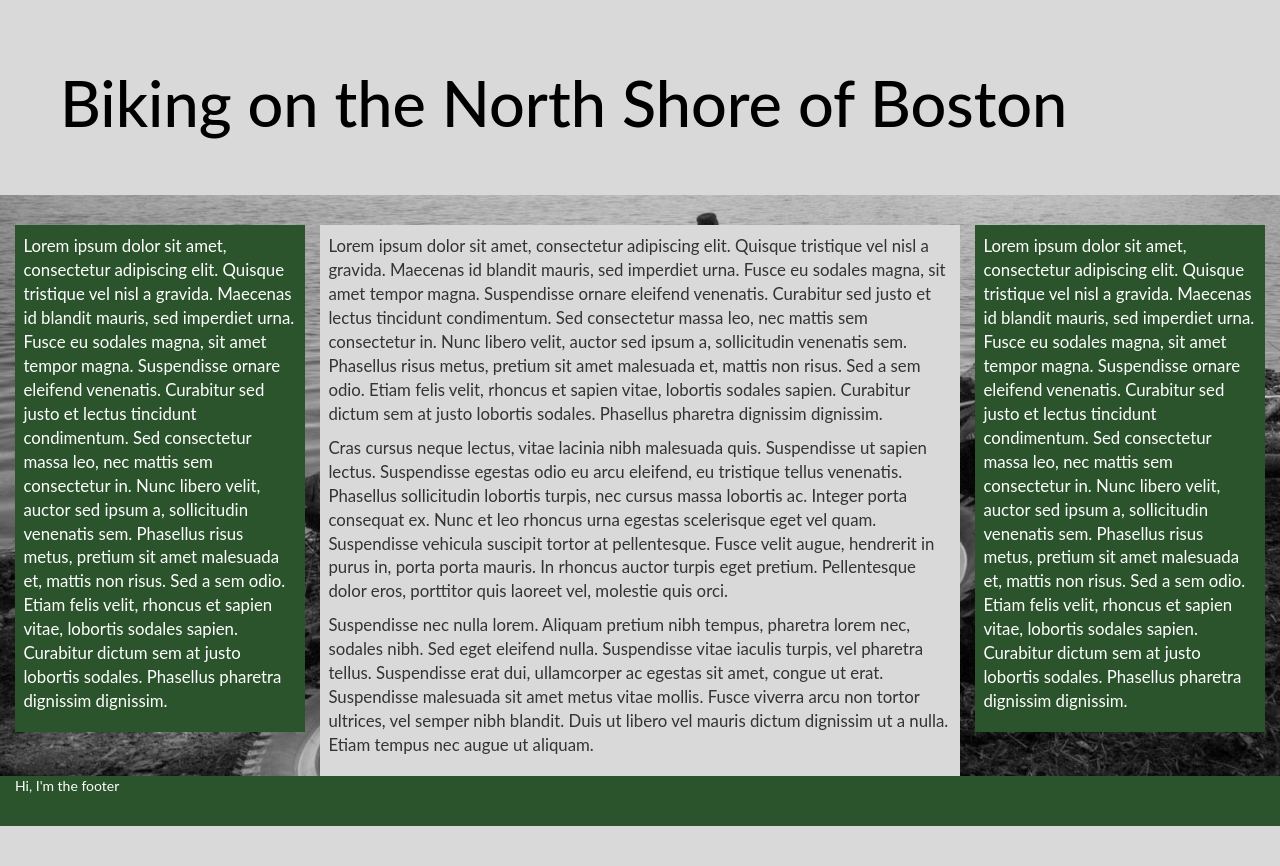
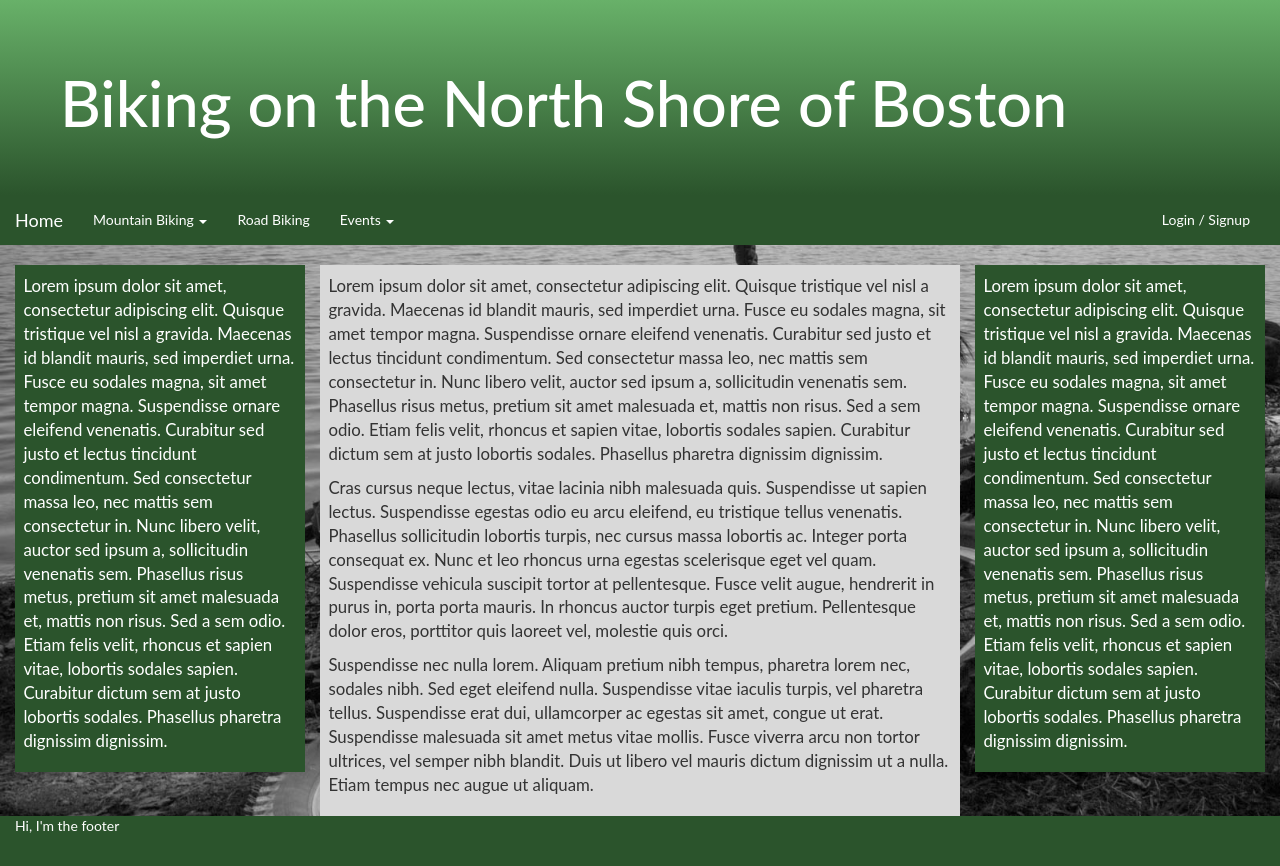
Before and after one commit to ambielecki/biking, a PHP site: page / in a window 1280 px wide. Before the commit the page ends 826 px from the top, so only its background shows below. Run offline with PHP 8.4, Linux system fonts and the light colour scheme.

Commit message:
moved to scss

```diff
--- a/css/custom.css
+++ /dev/null
@@ -1,44 +0,0 @@
-html {
-    position: relative;
-    min-height: 100%;
-}
-body {
-    font-family: 'Lato', sans-serif;
-    margin-bottom: 50px; /* bottom = footer height */
-}
-footer {
-    position: absolute;
-    bottom: 0;
-    height: 50px;
-    width: 100%;
-    background-color: #2b542c;
-    color: white;
-}
-#site_header{
-    color: black;
-}
-header .container-fluid{
-    padding: 0;
-}
-.container-fluid .jumbotron{
-    border-radius: 0;
-    background-color: #d9d9d9;
-}
-#main_content{
-    padding: 0.5em;
-    background-color:#d9d9d9;
-    font-size: 1.2em;
-}
-#aside_left, #aside_right{
-    background-color: #2b542c;
-    color: white;
-    padding: 0.5em;
-    font-size: 1.2em;
-}
-@media only screen and (min-width: 1200px){
-    body{
-        background-image: url("../images/background.jpg");
-        background-repeat: no-repeat;
-        background-size: cover;
-    }
-}
--- /dev/null
+++ b/css/site.css
@@ -0,0 +1,138 @@
+/* Code from http://mystrd.at/modern-clean-css-sticky-footer/ for footer*/
+html {
+  position: relative;
+  min-height: 100%; }
+
+body {
+  font-family: 'Lato', sans-serif;
+  margin-bottom: 50px;
+  /* bottom = footer height */ }
+
+footer {
+  position: absolute;
+  bottom: 0;
+  height: 50px;
+  width: 100%;
+  background-color: #2b542c;
+  color: #ffffff; }
+
+/* Navbar Colors generated from http://work.smarchal.com/twbscolor/ with additional customization for this site*/
+.navbar-default {
+  background-color: #2b542c;
+  border-color: #2b542c; }
+
+.navbar-default .navbar-brand {
+  color: #ffffff; }
+
+.navbar-default .navbar-brand:hover, .navbar-default .navbar-brand:focus {
+  color: #ffffff; }
+
+.navbar-default .navbar-text {
+  color: #ffffff; }
+
+.navbar-default .navbar-nav > li > a {
+  color: #ffffff; }
+
+.navbar-default .navbar-nav > li > a:hover, .navbar-default .navbar-nav > li > a:focus {
+  color: #ffffff; }
+
+.navbar-default .navbar-nav > .active > a, .navbar-default .navbar-nav > .active > a:hover, .navbar-default .navbar-nav > .active > a:focus {
+  color: #ffffff;
+  background-color: #68b169; }
+
+.navbar-default .navbar-nav > .open > a, .navbar-default .navbar-nav > .open > a:hover, .navbar-default .navbar-nav > .open > a:focus {
+  color: #ffffff;
+  background-color: #68b169; }
+
+.navbar-default .navbar-toggle {
+  border-color: #68b169; }
+
+.navbar-default .navbar-toggle:hover, .navbar-default .navbar-toggle:focus {
+  background-color: #68b169; }
+
+.navbar-default .navbar-toggle .icon-bar {
+  background-color: #ffffff; }
+
+.navbar-default .navbar-collapse,
+.navbar-default .navbar-form {
+  border-color: #ffffff; }
+
+.navbar-default .navbar-link {
+  color: #ffffff; }
+
+.navbar-default .navbar-link:hover {
+  color: #ffffff; }
+
+@media (max-width: 767px) {
+  .navbar-default .navbar-nav .open .dropdown-menu > li > a {
+    color: #ffffff; }
+
+  .navbar-default .navbar-nav .open .dropdown-menu > li > a:hover, .navbar-default .navbar-nav .open .dropdown-menu > li > a:focus {
+    color: #ffffff; }
+
+  .navbar-default .navbar-nav .open .dropdown-menu > .active > a, .navbar-default .navbar-nav .open .dropdown-menu > .active > a:hover, .navbar-default .navbar-nav .open .dropdown-menu > .active > a:focus {
+    color: #ffffff;
+    background-color: #68b169; } }
+@media (min-width: 768px) {
+  .navbar {
+    border-radius: 0; } }
+.dropdown-menu > li > a:hover {
+  background-color: #2b542c;
+  color: #ffffff;
+  background-image: none; }
+
+.dropdown-menu > li > a {
+  background-color: #68b169;
+  color: #ffffff; }
+
+.navbar-default {
+  border-radius: 0;
+  border: none; }
+
+.navbar-default .navbar-nav > li > a:hover {
+  background-color: #68b169;
+  color: #ffffff; }
+
+.dropdown-menu {
+  padding: 0; }
+
+.dropdown-menu .divider {
+  background-color: #2b542c;
+  color: #ffffff;
+  background-image: none;
+  margin: 0;
+  padding-top: 4px;
+  padding-bottom: 4px; }
+
+/* Site specific css*/
+.bg-gradient {
+  background: -webkit-gradient(linear, left top, left bottom, from(#68b169), to(#2b542c));
+  background: -moz-linear-gradient(top, #68b169, #2b542c);
+  filter: progid:DXImageTransform.Microsoft.gradient(startColorstr='#68b169', endColorstr='#2b542c'); }
+
+header .container-fluid {
+  padding: 0; }
+
+.container-fluid .jumbotron {
+  border-radius: 0;
+  color: #ffffff;
+  margin-bottom: 0; }
+
+#main_content {
+  padding: 0.5em;
+  background-color: #d9d9d9;
+  font-size: 1.2em; }
+
+#aside_left, #aside_right {
+  background-color: #2b542c;
+  color: #ffffff;
+  padding: 0.5em;
+  font-size: 1.2em; }
+
+@media only screen and (min-width: 1200px) {
+  body {
+    background-image: url("../images/background.jpg");
+    background-repeat: no-repeat;
+    background-size: cover; } }
+
+/*# sourceMappingURL=site.css.map */
--- /dev/null
+++ b/css/site.scss
@@ -0,0 +1,157 @@
+$primary_color: #D9D9D9;
+$primary_text: #000000;
+
+$secondary_color: #2b542c;
+$secondary_text: #ffffff;
+
+$tertiary_color: #68b169;
+
+// gradient mixin from https://gist.github.com/garyharan/957284
+@mixin gradient($from, $to) {
+    background: -webkit-gradient(linear, left top, left bottom, from($from), to($to));
+    background: -moz-linear-gradient(top,  $from, $to);
+    filter:  progid:DXImageTransform.Microsoft.gradient(startColorstr='#{$from}', endColorstr='#{$to}');
+}
+
+/* Code from http://mystrd.at/modern-clean-css-sticky-footer/ for footer*/
+html {
+    position: relative;
+    min-height: 100%;
+}
+body {
+    font-family: 'Lato', sans-serif;
+    margin-bottom: 50px; /* bottom = footer height */
+}
+footer {
+    position: absolute;
+    bottom: 0;
+    height: 50px;
+    width: 100%;
+    background-color: $secondary_color;
+    color: $secondary_text;
+}
+
+/* Navbar Colors generated from http://work.smarchal.com/twbscolor/ with additional customization for this site*/
+.navbar-default {
+    background-color: $secondary_color;
+    border-color: $secondary_color;
+}
+.navbar-default .navbar-brand {
+    color: $secondary_text;
+}
+.navbar-default .navbar-brand:hover, .navbar-default .navbar-brand:focus {
+    color: $secondary_text;
+}
+.navbar-default .navbar-text {
+    color: $secondary_text;
+}
+.navbar-default .navbar-nav > li > a {
+    color: $secondary_text;
+}
+.navbar-default .navbar-nav > li > a:hover, .navbar-default .navbar-nav > li > a:focus {
+    color: $secondary_text;
+}
+.navbar-default .navbar-nav > .active > a, .navbar-default .navbar-nav > .active > a:hover, .navbar-default .navbar-nav > .active > a:focus {
+    color: $secondary_text;
+    background-color: $tertiary_color;
+}
+.navbar-default .navbar-nav > .open > a, .navbar-default .navbar-nav > .open > a:hover, .navbar-default .navbar-nav > .open > a:focus {
+    color: $secondary_text;
+    background-color: $tertiary_color;
+}
+.navbar-default .navbar-toggle {
+    border-color: $tertiary_color;
+}
+.navbar-default .navbar-toggle:hover, .navbar-default .navbar-toggle:focus {
+    background-color: $tertiary_color;
+}
+.navbar-default .navbar-toggle .icon-bar {
+    background-color: $secondary_text;
+}
+.navbar-default .navbar-collapse,
+.navbar-default .navbar-form {
+    border-color: $secondary_text;
+}
+.navbar-default .navbar-link {
+    color: $secondary_text;
+}
+.navbar-default .navbar-link:hover {
+    color: $secondary_text;
+}
+
+@media (max-width: 767px) {
+    .navbar-default .navbar-nav .open .dropdown-menu > li > a {
+        color: $secondary_text;
+    }
+    .navbar-default .navbar-nav .open .dropdown-menu > li > a:hover, .navbar-default .navbar-nav .open .dropdown-menu > li > a:focus {
+        color: $secondary_text;
+    }
+    .navbar-default .navbar-nav .open .dropdown-menu > .active > a, .navbar-default .navbar-nav .open .dropdown-menu > .active > a:hover, .navbar-default .navbar-nav .open .dropdown-menu > .active > a:focus {
+        color: $secondary_text;
+        background-color: $tertiary_color;
+    }
+}
+@media (min-width: 768px){
+    .navbar{
+        border-radius: 0;
+    }
+}
+.dropdown-menu > li > a:hover {
+    background-color: $secondary_color;
+    color: $secondary_text;
+    background-image: none;
+}
+.dropdown-menu > li > a{
+    background-color: $tertiary_color;
+    color: $secondary_text;
+}
+.navbar-default{
+    border-radius: 0;
+    border: none;
+}
+.navbar-default .navbar-nav > li > a:hover{
+    background-color: $tertiary_color;
+    color: $secondary_text;
+}
+.dropdown-menu{
+    padding: 0;
+}
+.dropdown-menu .divider{
+    background-color: $secondary_color;
+    color: $secondary_text;
+    background-image: none;
+    margin: 0;
+    padding-top: 4px;
+    padding-bottom: 4px;
+}
+
+/* Site specific css*/
+.bg-gradient {
+    @include gradient($tertiary_color, $secondary_color)
+}
+header .container-fluid{
+    padding: 0;
+}
+.container-fluid .jumbotron{
+    border-radius: 0;
+    color: $secondary_text;
+    margin-bottom: 0;
+}
+#main_content{
+    padding: 0.5em;
+    background-color:#d9d9d9;
+    font-size: 1.2em;
+}
+#aside_left, #aside_right{
+    background-color: $secondary_color;
+    color: $secondary_text;
+    padding: 0.5em;
+    font-size: 1.2em;
+}
+@media only screen and (min-width: 1200px){
+    body{
+        background-image: url("../images/background.jpg");
+        background-repeat: no-repeat;
+        background-size: cover;
+    }
+}
--- a/header.php
+++ b/header.php
@@ -1,5 +1,45 @@
 <header>
     <div class="container-fluid">
-        <div class="jumbotron" id="site_header"><h1>Biking on the North Shore of Boston</h1></div>
+        <div class="jumbotron bg-gradient" id="site_header"><h1>Biking on the North Shore of Boston</h1></div>
     </div>
 </header>
+<!-- Bootstrap nav -->
+<nav class="navbar navbar-default">
+    <div class="container-fluid">
+        <!-- Brand and toggle get grouped for better mobile display -->
+        <div class="navbar-header">
+            <button type="button" class="navbar-toggle collapsed" data-toggle="collapse" data-target="#llnavbar" aria-expanded="false">
+                <span class="sr-only">Toggle navigation</span>
+                <span class="icon-bar"></span>
+                <span class="icon-bar"></span>
+                <span class="icon-bar"></span>
+            </button>
+            <a class="navbar-brand" href="/">Home</a>
+        </div><!-- end no collapse area -->
+        <!-- Collect the nav links, forms, and other content for toggling -->
+        <div class="collapse navbar-collapse" id="llnavbar">
+            <!-- collapsable area -->
+            <ul class="nav navbar-nav">
+                <li class="dropdown">
+                    <a href="#" class="dropdown-toggle" data-toggle="dropdown" role="button" aria-haspopup="true" aria-expanded="false">Mountain Biking <span class="caret"></span></a>
+                    <ul class="dropdown-menu">
+                        <li><a href="#">Middlesex Fells</a></li>
+                        <li><a href="#">Lynn Woods</a></li>
+                        <li><a href="#">Willowdale</a></li>
+                    </ul>
+                </li>
+                <li><a href="#">Road Biking</a></li>
+                <li class="dropdown">
+                    <a href="#" class="dropdown-toggle" data-toggle="dropdown" role="button" aria-haspopup="true" aria-expanded="false">Events <span class="caret"></span></a>
+                    <ul class="dropdown-menu">
+                        <li><a href="#">Planned Events</a></li>
+                        <li><a href="#">Meetup / Social</a></li>
+                    </ul>
+                </li>
+            </ul>
+            <ul class="nav navbar-nav navbar-right">
+                <li><a href="#">Login / Signup</a></li>
+            </ul>
+        </div><!-- /.navbar-collapse -->
+    </div><!-- /.container-fluid -->
+</nav>
--- a/index.php
+++ b/index.php
@@ -5,10 +5,10 @@
     <title>Biking Around the North Shore</title>
     <!-- Latest compiled and minified CSS -->
     <!--<link rel="stylesheet" href="https://maxcdn.bootstrapcdn.com/bootstrap/3.3.6/css/bootstrap.min.css" integrity="sha384-1q8mTJOASx8j1Au+a5WDVnPi2lkFfwwEAa8hDDdjZlpLegxhjVME1fgjWPGmkzs7" crossorigin="anonymous"> -->
+    <link rel="stylesheet" type="text/css" href="css/bootstrap.css">
+    <link rel="stylesheet" type="text/css" href="css/site.css">
     <!-- Latest compiled and minified JavaScript -->
-    <link rel="stylesheet" type="text/css" href="css/bootstrap.css">
-    <link rel="stylesheet" type="text/css" href="css/custom.css">
-    <script src="https://ajax.googleapis.com/ajax/libs/jquery/2.2.0/jquery.min.js"></script>
+    <script src="https://ajax.googleapis.com/ajax/libs/jquery/1.12.2/jquery.min.js"></script>
     <script src="https://maxcdn.bootstrapcdn.com/bootstrap/3.3.6/js/bootstrap.min.js" integrity="sha384-0mSbJDEHialfmuBBQP6A4Qrprq5OVfW37PRR3j5ELqxss1yVqOtnepnHVP9aJ7xS" crossorigin="anonymous"></script>
 </head>
 <body>
```
Also changed, not shown: 1 other file.
